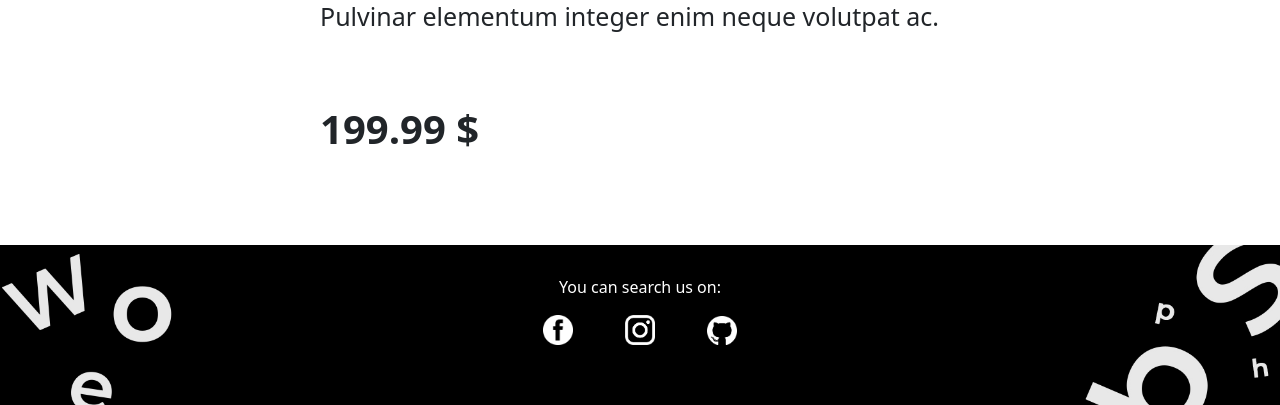
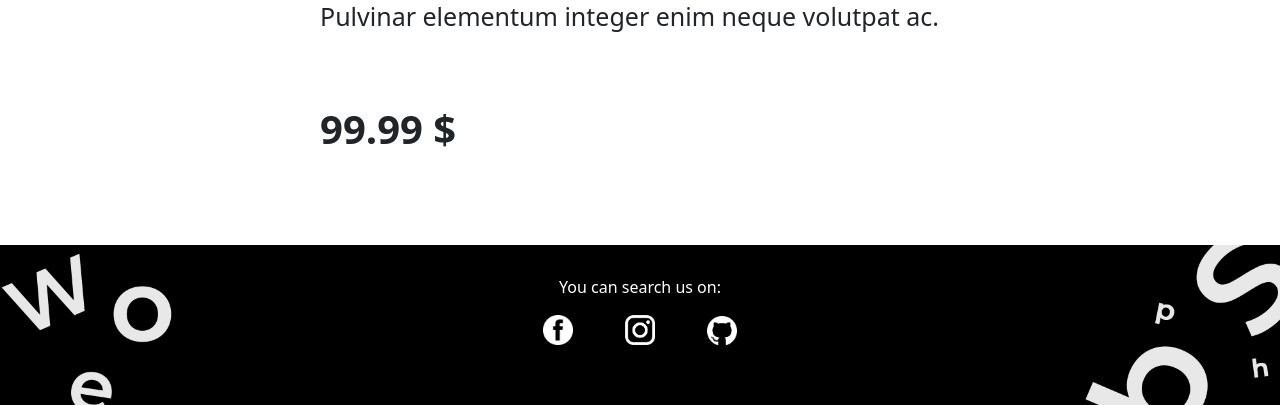
Before and after one commit to sasa-bonta/WebShop_preot.md, a Symfony app: template templates/product-details/index.html.twig in a window 1280 px wide. Shown: the part 1823-2228 px from the top of the page. Run offline with Twig, Linux system fonts and the light colour scheme; the template is opened without the code that fills it, so the values that code supplies are empty; some libraries are stand-ins or nearby versions.

```diff
--- a/composer.json
+++ b/composer.json
@@ -46,7 +46,7 @@
         "symfony/browser-kit": "^5.2",
         "symfony/css-selector": "^5.2",
         "symfony/debug-bundle": "^5.2",
-        "symfony/maker-bundle": "^1.0",
+        "symfony/maker-bundle": "^1.30",
         "symfony/phpunit-bridge": "^5.2",
         "symfony/stopwatch": "^5.2",
         "symfony/var-dumper": "^5.2",
--- a/docker-compose.yml
+++ b/docker-compose.yml
@@ -20,6 +20,7 @@ services:
       working_dir: /application
       volumes:
         - .:/application
+        - my-datavolume:/var/lib/mysql
       environment:
         - MYSQL_ROOT_PASSWORD=user_preot.md
         - MYSQL_DATABASE=preot_md
@@ -45,3 +46,6 @@ services:
       volumes:
         - .:/application
         - ./phpdocker/php-fpm/php-ini-overrides.ini:/etc/php/7.4/fpm/conf.d/99-overrides.ini
+
+volumes:
+  my-datavolume:
--- a/templates/product-details/index.html.twig
+++ b/templates/product-details/index.html.twig
@@ -119,7 +119,7 @@
                 neque volutpat ac.</p>
             {# Price #}
             <br><br>
-            <p id="price"><b>199.99 $</b></p>
+            <p id="price"><b>99.99 $</b></p>
         </div>
         {# Footer #}
         <footer>
```
Also changed, not shown: 2 other files.
